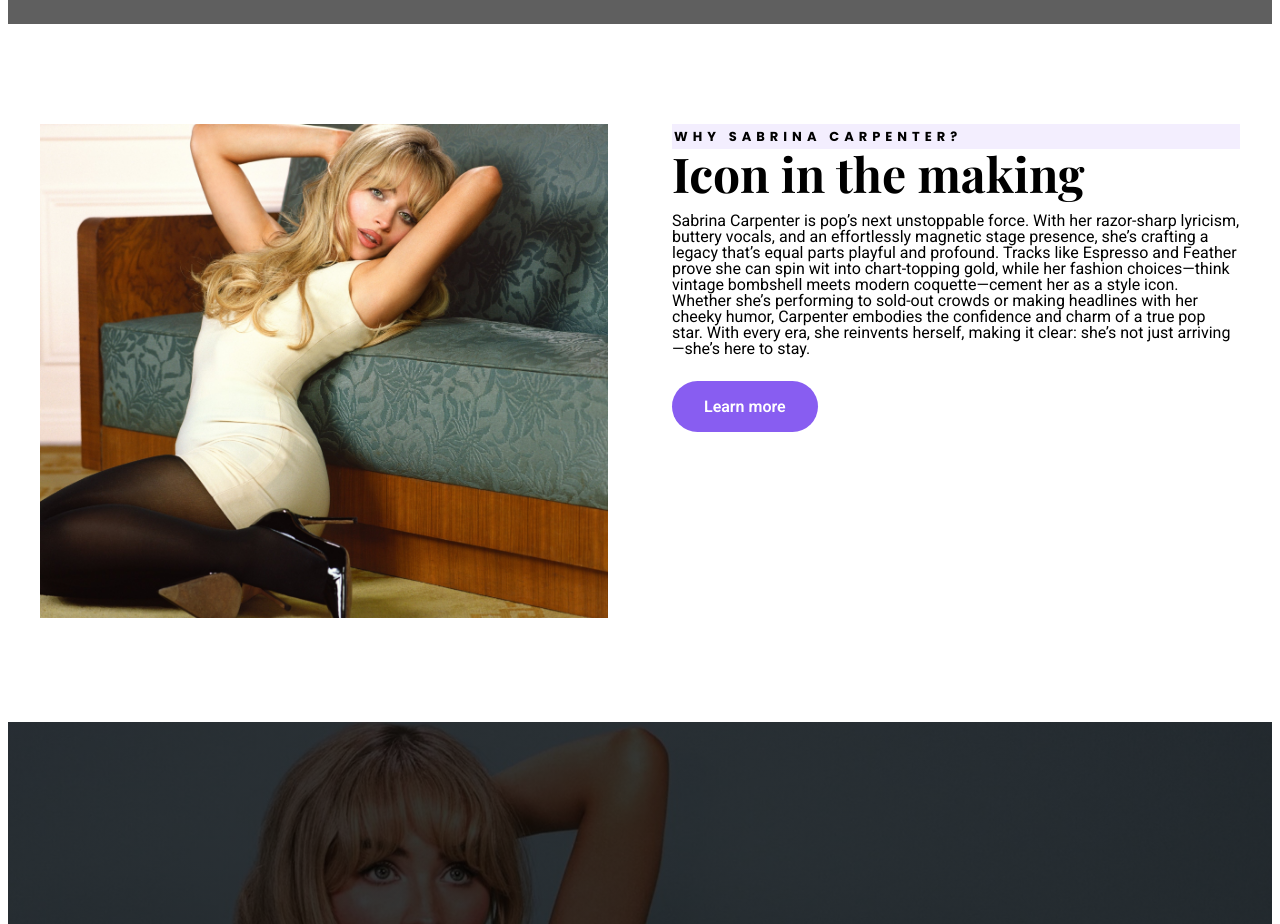
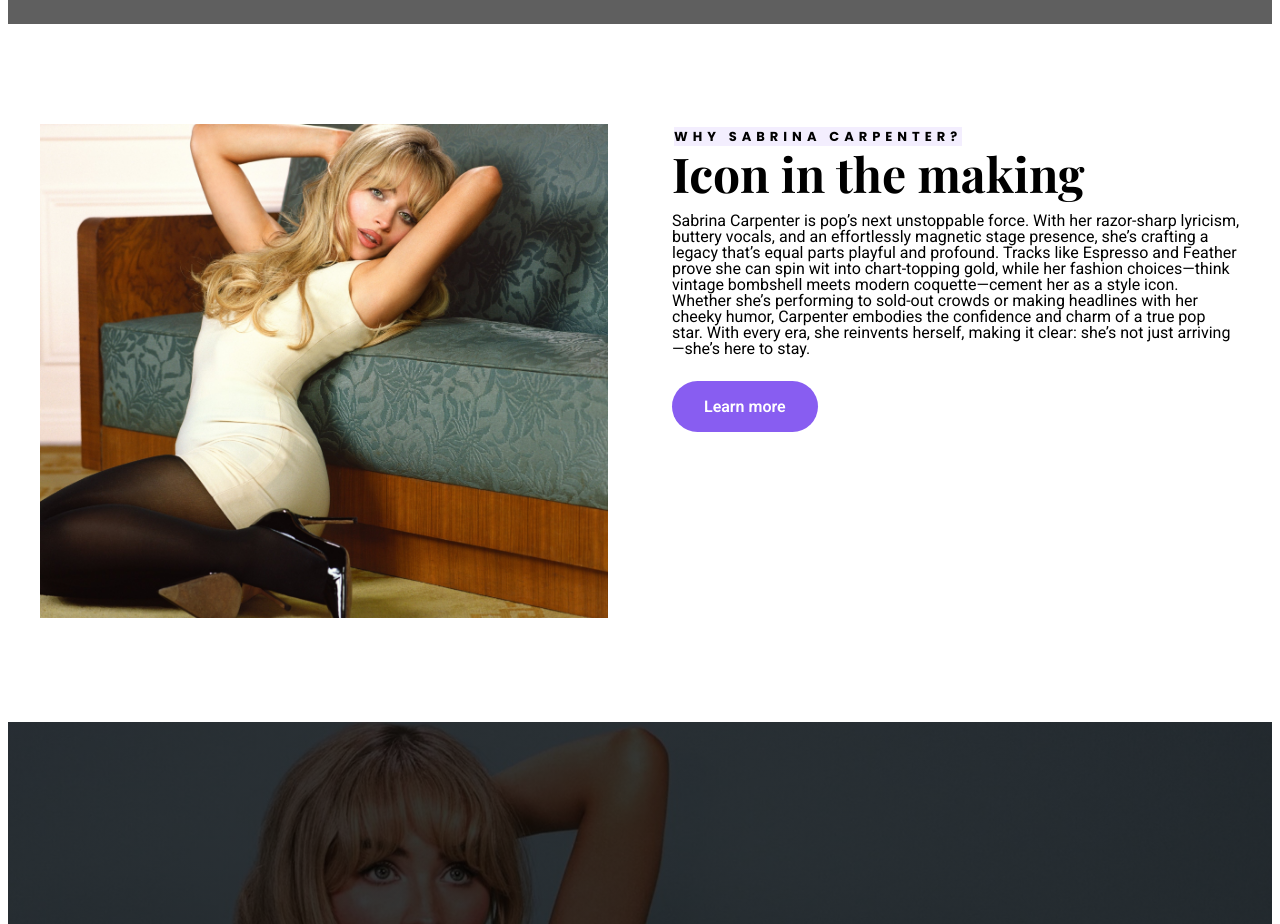
Before and after one commit to emilyrh/sabrina-carpenter-project, a plain HTML site: page index.html in a window 1280 px wide. Shown: the part 780-1704 px from the top of the page. Drawn offline with nearby package versions, Linux system fonts and the light colour scheme; grey boxes are pictures that could not be loaded; a web font is replaced by a local one.

Commit message:
Improved text highlight

```diff
--- a/index.html
+++ b/index.html
@@ -26,7 +26,7 @@
             <img src="/images/sc-main-grid.jpg" alt="" />
           </div>
           <div>
-            <h2>WHY SABRINA CARPENTER?</h2>
+            <h2><span>Why Sabrina Carpenter?</span></h2>
             <h3>Icon in the making</h3>
             <p>
               Sabrina Carpenter is pop’s next unstoppable force. With her
--- a/src/styles.css
+++ b/src/styles.css
@@ -92,8 +92,11 @@
   letter-spacing: 5px;
   text-transform: uppercase;
   padding: 6px 2px;
+  margin: 0;
+}
+
+main span {
   background: #885df11a;
-  margin: 0;
 }
 
 main h3 {
```
